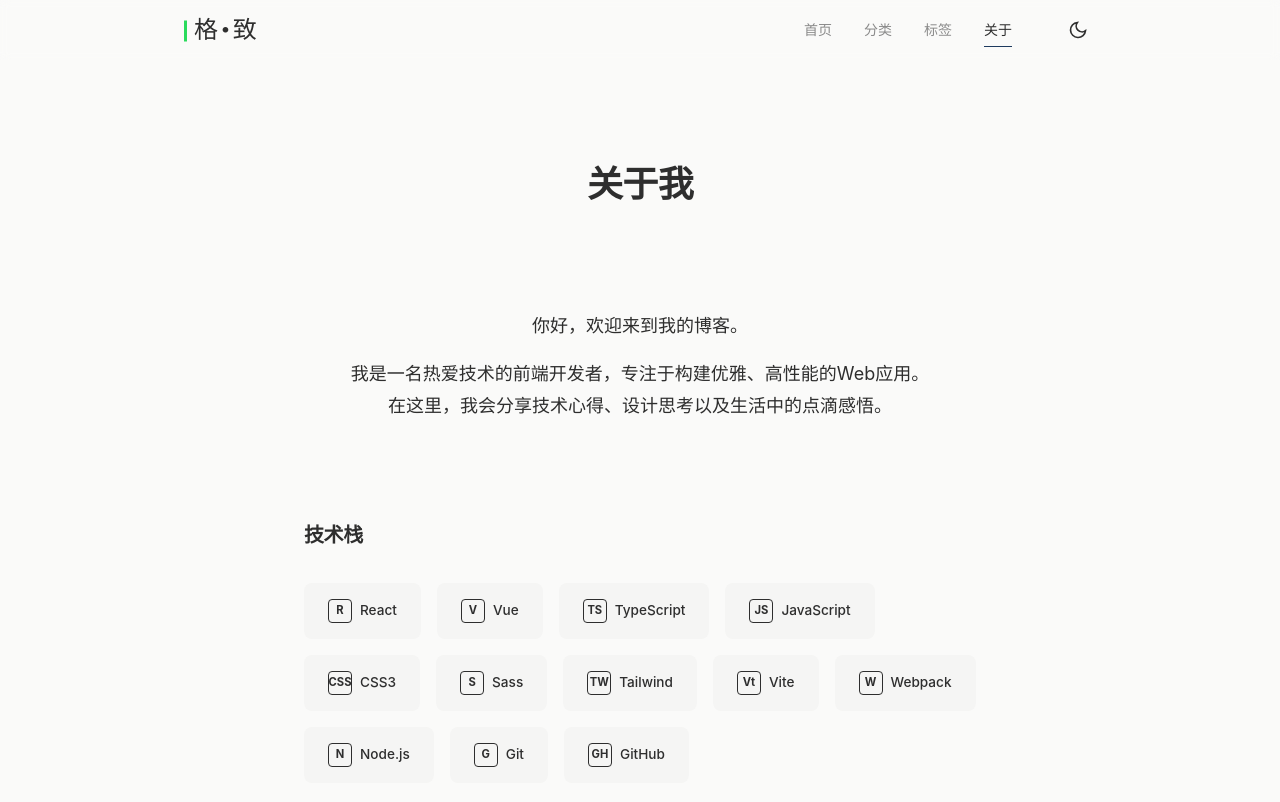
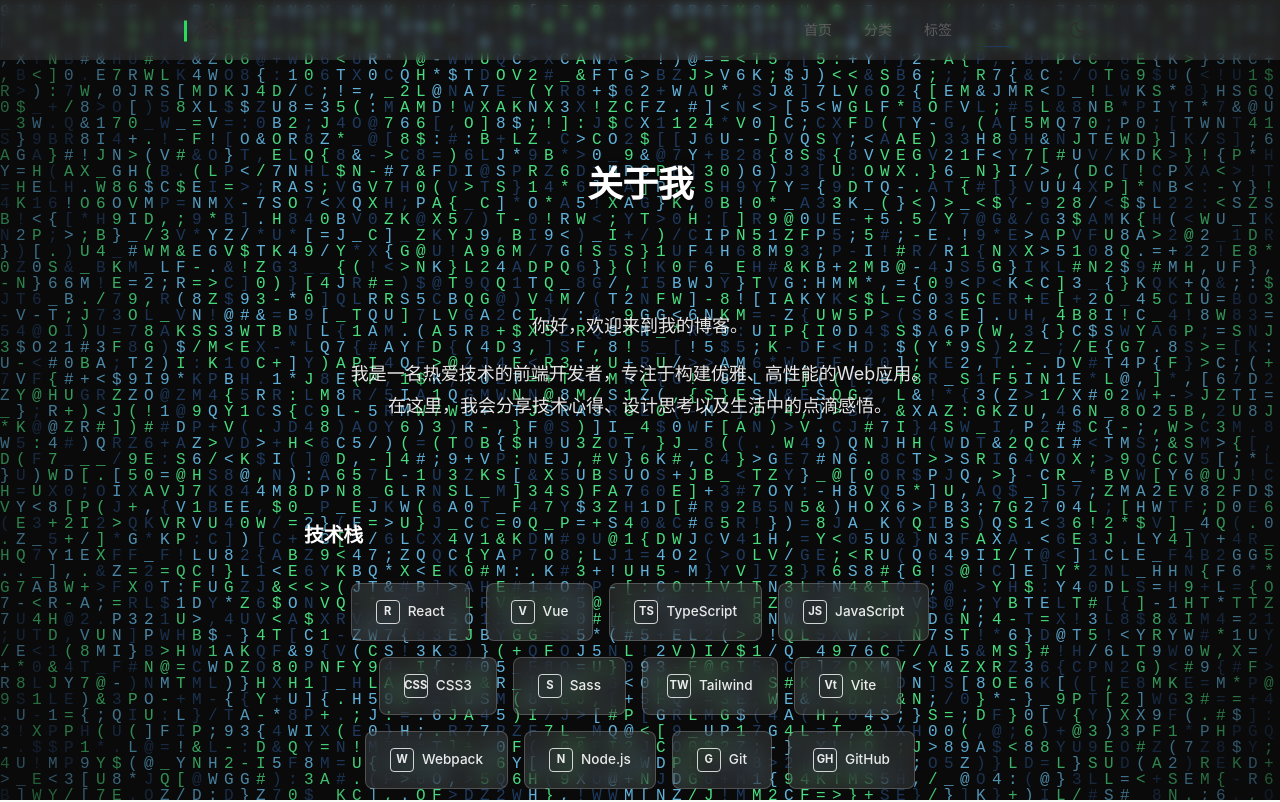
Before and after one commit to InfSky-233/B03, a React (Vite) app: page /about in a window 1280 px wide. Shown: the top 802 px of the page. Built offline with nearby package versions, Linux system fonts and the light colour scheme; a small style sheet from the web is missing.

Commit message:
优化UI

```diff
--- /dev/null
+++ b/src/components/ui/LetterGlitch.tsx
@@ -0,0 +1,178 @@
+import { useEffect, useRef, useCallback } from "react";
+
+interface LetterGlitchProps {
+  glitchColors?: string[];
+  glitchSpeed?: number;
+  centerVignette?: boolean;
+  outerVignette?: boolean;
+  smooth?: boolean;
+  characters?: string;
+}
+
+export default function LetterGlitch({
+  glitchColors = ["#2b4539", "#61dca3", "#61b3dc"],
+  glitchSpeed = 50,
+  centerVignette = false,
+  outerVignette = true,
+  smooth = true,
+  characters = "ABCDEFGHIJKLMNOPQRSTUVWXYZ!@#$&*()-_+=/[]{};:<>.,0123456789",
+}: LetterGlitchProps) {
+  const canvasRef = useRef<HTMLCanvasElement>(null);
+  const animationRef = useRef<number>();
+  const lettersRef = useRef<{ char: string; color: string; targetColor: string; x: number; y: number }[]>([]);
+  const gridRef = useRef<{ cols: number; rows: number }>({ cols: 0, rows: 0 });
+
+  const getRandomChar = useCallback(() => {
+    return characters[Math.floor(Math.random() * characters.length)];
+  }, [characters]);
+
+  const getRandomColor = useCallback(() => {
+    return glitchColors[Math.floor(Math.random() * glitchColors.length)];
+  }, [glitchColors]);
+
+  const initGrid = useCallback(() => {
+    const canvas = canvasRef.current;
+    if (!canvas) return;
+
+    const ctx = canvas.getContext("2d");
+    if (!ctx) return;
+
+    const fontSize = 16;
+    const cols = Math.ceil(canvas.width / fontSize);
+    const rows = Math.ceil(canvas.height / fontSize);
+
+    gridRef.current = { cols, rows };
+    lettersRef.current = [];
+
+    ctx.font = `${fontSize}px monospace`;
+
+    for (let y = 0; y < rows; y++) {
+      for (let x = 0; x < cols; x++) {
+        lettersRef.current.push({
+          char: getRandomChar(),
+          color: getRandomColor(),
+          targetColor: getRandomColor(),
+          x: x * fontSize,
+          y: y * fontSize + fontSize,
+        });
+      }
+    }
+  }, [getRandomChar, getRandomColor]);
+
+  const draw = useCallback(() => {
+    const canvas = canvasRef.current;
+    if (!canvas) return;
+
+    const ctx = canvas.getContext("2d");
+    if (!ctx) return;
+
+    ctx.fillStyle = "#0a0a0a";
+    ctx.fillRect(0, 0, canvas.width, canvas.height);
+
+    const fontSize = 16;
+    ctx.font = `${fontSize}px monospace`;
+
+    lettersRef.current.forEach((letter) => {
+      ctx.fillStyle = letter.color;
+      ctx.fillText(letter.char, letter.x, letter.y);
+    });
+
+    if (centerVignette) {
+      const gradient = ctx.createRadialGradient(
+        canvas.width / 2,
+        canvas.height / 2,
+        0,
+        canvas.width / 2,
+        canvas.height / 2,
+        Math.max(canvas.width, canvas.height) / 2
+      );
+      gradient.addColorStop(0, "rgba(10, 10, 10, 0.8)");
+      gradient.addColorStop(1, "rgba(10, 10, 10, 0)");
+      ctx.fillStyle = gradient;
+      ctx.fillRect(0, 0, canvas.width, canvas.height);
+    }
+
+    if (outerVignette) {
+      const gradient = ctx.createRadialGradient(
+        canvas.width / 2,
+        canvas.height / 2,
+        Math.max(canvas.width, canvas.height) / 3,
+        canvas.width / 2,
+        canvas.height / 2,
+        Math.max(canvas.width, canvas.height) / 1.5
+      );
+      gradient.addColorStop(0, "rgba(10, 10, 10, 0)");
+      gradient.addColorStop(1, "rgba(10, 10, 10, 0.9)");
+      ctx.fillStyle = gradient;
+      ctx.fillRect(0, 0, canvas.width, canvas.height);
+    }
+  }, [centerVignette, outerVignette]);
+
+  const updateLetters = useCallback(() => {
+    const updateCount = Math.floor(lettersRef.current.length / glitchSpeed);
+
+    for (let i = 0; i < updateCount; i++) {
+      const randomIndex = Math.floor(Math.random() * lettersRef.current.length);
+      const letter = lettersRef.current[randomIndex];
+
+      letter.char = getRandomChar();
+
+      if (smooth) {
+        letter.targetColor = getRandomColor();
+        letter.color = letter.targetColor;
+      } else {
+        letter.color = getRandomColor();
+      }
+    }
+  }, [glitchSpeed, getRandomChar, getRandomColor, smooth]);
+
+  const animate = useCallback(() => {
+    updateLetters();
+    draw();
+    animationRef.current = requestAnimationFrame(animate);
+  }, [updateLetters, draw]);
+
+  const handleResize = useCallback(() => {
+    const canvas = canvasRef.current;
+    if (!canvas) return;
+
+    canvas.width = window.innerWidth;
+    canvas.height = window.innerHeight;
+    initGrid();
+    draw();
+  }, [initGrid, draw]);
+
+  useEffect(() => {
+    const canvas = canvasRef.current;
+    if (!canvas) return;
+
+    canvas.width = window.innerWidth;
+    canvas.height = window.innerHeight;
+    initGrid();
+    animate();
+
+    window.addEventListener("resize", handleResize);
+
+    return () => {
+      if (animationRef.current) {
+        cancelAnimationFrame(animationRef.current);
+      }
+      window.removeEventListener("resize", handleResize);
+    };
+  }, [initGrid, animate, handleResize]);
+
+  return (
+    <canvas
+      ref={canvasRef}
+      style={{
+        position: "fixed",
+        top: 0,
+        left: 0,
+        width: "100%",
+        height: "100%",
+        pointerEvents: "none",
+        zIndex: 0,
+      }}
+    />
+  );
+}
--- a/src/pages/About.css
+++ b/src/pages/About.css
@@ -1,11 +1,14 @@
 .about {
   min-height: 100%;
+  position: relative;
 }
 
 .about__container {
+  position: relative;
   max-width: var(--content-max-width);
   margin: 0 auto;
   padding: var(--spacing-2xl) var(--spacing-md) var(--spacing-2xl);
+  z-index: 1;
 }
 
 @media (min-width: 640px) {
@@ -29,8 +32,9 @@
   font-family: var(--font-heading);
   font-size: 1.875rem;
   font-weight: 700;
-  color: var(--foreground);
+  color: #ffffff;
   letter-spacing: -0.02em;
+  text-shadow: 0 2px 10px rgba(0, 0, 0, 0.5);
 }
 
 @media (min-width: 640px) {
@@ -47,9 +51,10 @@
 .about__intro-text {
   font-size: 1.125rem;
   line-height: 1.8;
-  color: var(--foreground);
+  color: rgba(255, 255, 255, 0.9);
   max-width: 600px;
   margin: 0 auto var(--spacing-md);
+  text-shadow: 0 1px 5px rgba(0, 0, 0, 0.5);
 }
 
 .about__section {
@@ -60,15 +65,17 @@
   font-family: var(--font-heading);
   font-size: 1.25rem;
   font-weight: 700;
-  color: var(--foreground);
+  color: #ffffff;
   margin-bottom: var(--spacing-xl);
   letter-spacing: -0.02em;
+  text-shadow: 0 2px 8px rgba(0, 0, 0, 0.5);
 }
 
 .about__tech {
   display: flex;
   flex-wrap: wrap;
   gap: var(--spacing-md);
+  justify-content: center;
 }
 
 .about__tech-item {
@@ -76,13 +83,16 @@
   align-items: center;
   gap: var(--spacing-sm);
   padding: var(--spacing-md) var(--spacing-lg);
-  background-color: var(--secondary);
+  background-color: rgba(255, 255, 255, 0.1);
+  backdrop-filter: blur(10px);
   border-radius: var(--radius-md);
+  border: 1px solid rgba(255, 255, 255, 0.2);
   transition: all var(--transition-base);
 }
 
 .about__tech-item:hover {
-  color: var(--primary);
+  background-color: rgba(255, 255, 255, 0.2);
+  transform: translateY(-2px);
 }
 
 .about__tech-icon {
@@ -94,26 +104,28 @@
   font-size: 0.7rem;
   font-weight: 700;
   line-height: 1;
-  border: 1.5px solid var(--foreground);
+  border: 1.5px solid rgba(255, 255, 255, 0.8);
   border-radius: 4px;
+  color: rgba(255, 255, 255, 0.9);
 }
 
 .about__tech-name {
   font-size: 0.85rem;
   font-weight: 500;
-  color: var(--foreground);
+  color: rgba(255, 255, 255, 0.9);
   white-space: nowrap;
   transition: color var(--transition-base);
 }
 
 .about__tech-item:hover .about__tech-name {
-  color: var(--primary);
+  color: #ffffff;
 }
 
 .about__contact {
   display: flex;
   flex-wrap: wrap;
   gap: var(--spacing-lg);
+  justify-content: center;
 }
 
 .about__contact-link {
@@ -121,15 +133,19 @@
   align-items: center;
   gap: var(--spacing-sm);
   padding: var(--spacing-md) var(--spacing-lg);
-  background-color: var(--secondary);
-  color: var(--foreground);
+  background-color: rgba(255, 255, 255, 0.1);
+  backdrop-filter: blur(10px);
+  border: 1px solid rgba(255, 255, 255, 0.2);
+  color: rgba(255, 255, 255, 0.9);
   border-radius: var(--radius-md);
   font-size: 0.875rem;
   transition: all var(--transition-base);
 }
 
 .about__contact-link:hover {
-  color: var(--primary);
+  background-color: rgba(255, 255, 255, 0.2);
+  color: #ffffff;
+  transform: translateY(-2px);
 }
 
 .about__contact-link svg {
--- a/src/pages/About.tsx
+++ b/src/pages/About.tsx
@@ -1,4 +1,5 @@
 import "./About.css";
+import LetterGlitch from "../components/ui/LetterGlitch";
 
 const techStack = [
   { name: "React", icon: "R" },
@@ -18,6 +19,12 @@ const techStack = [
 export default function About() {
   return (
     <div className="about">
+      <LetterGlitch
+        glitchColors={["#1e3a5f", "#4ade80", "#61b3dc"]}
+        glitchSpeed={80}
+        outerVignette={true}
+        smooth={true}
+      />
       <div className="about__container">
         <header className="about__header">
           <h1 className="about__title">关于我</h1>
--- a/src/pages/Home.css
+++ b/src/pages/Home.css
@@ -18,6 +18,10 @@
   object-fit: cover;
   display: block;
   /* clip-path: inset(0 0 20% 0); */
+}
+
+[data-theme="dark"] .home__banner-image {
+  filter: brightness(0.8);
 }
 
 .home__banner::after {
--- a/src/pages/Post.css
+++ b/src/pages/Post.css
@@ -35,7 +35,7 @@
 }
 
 .post__header {
-  padding-top: var(--spacing-xs);
+  padding-top: var(--spacing-4xl);
   margin-bottom: var(--spacing-2xl);
 }
 
--- a/src/styles/index.css
+++ b/src/styles/index.css
@@ -8,7 +8,7 @@
   --secondary: #f5f5f4;
   --secondary-foreground: #2e2e2e;
   --muted: #f5f5f4;
-  --muted-foreground: #8a8a8a;
+  --muted-foreground: #5e5e5e;
   --accent: #f5f5f4;
   --accent-foreground: #1e3a5f;
   --border: #e5e5e5;
```
